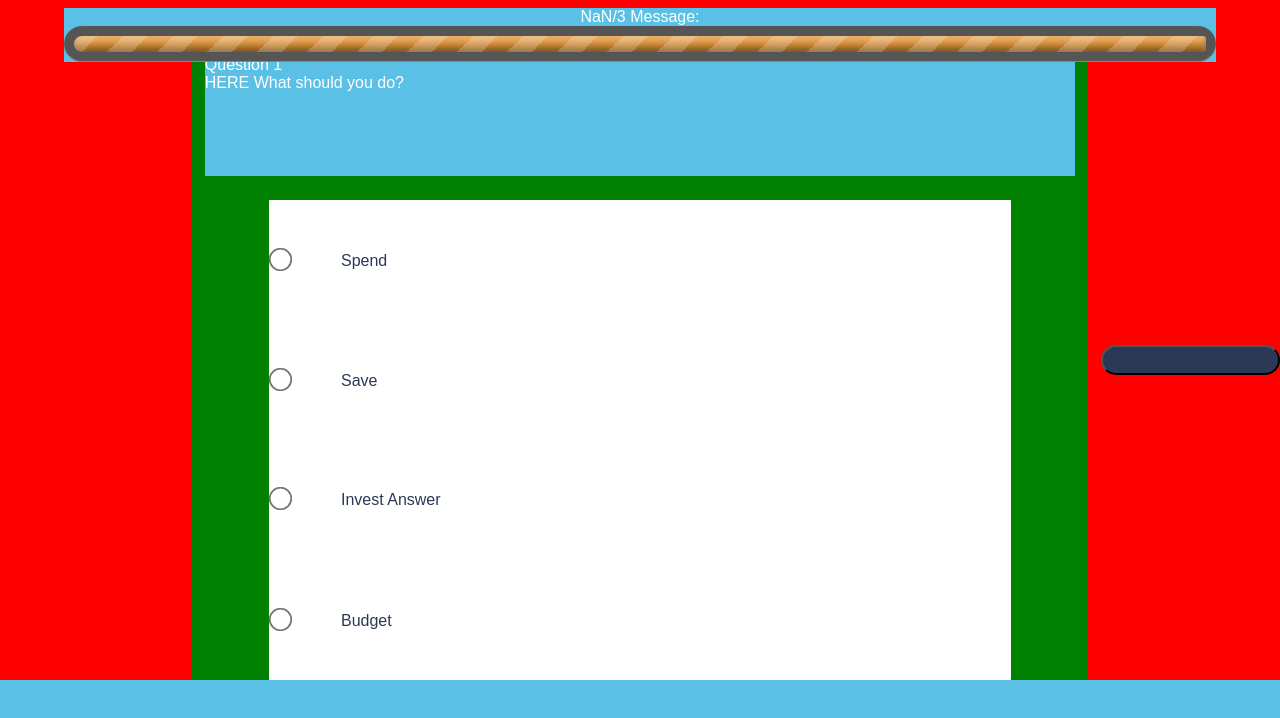
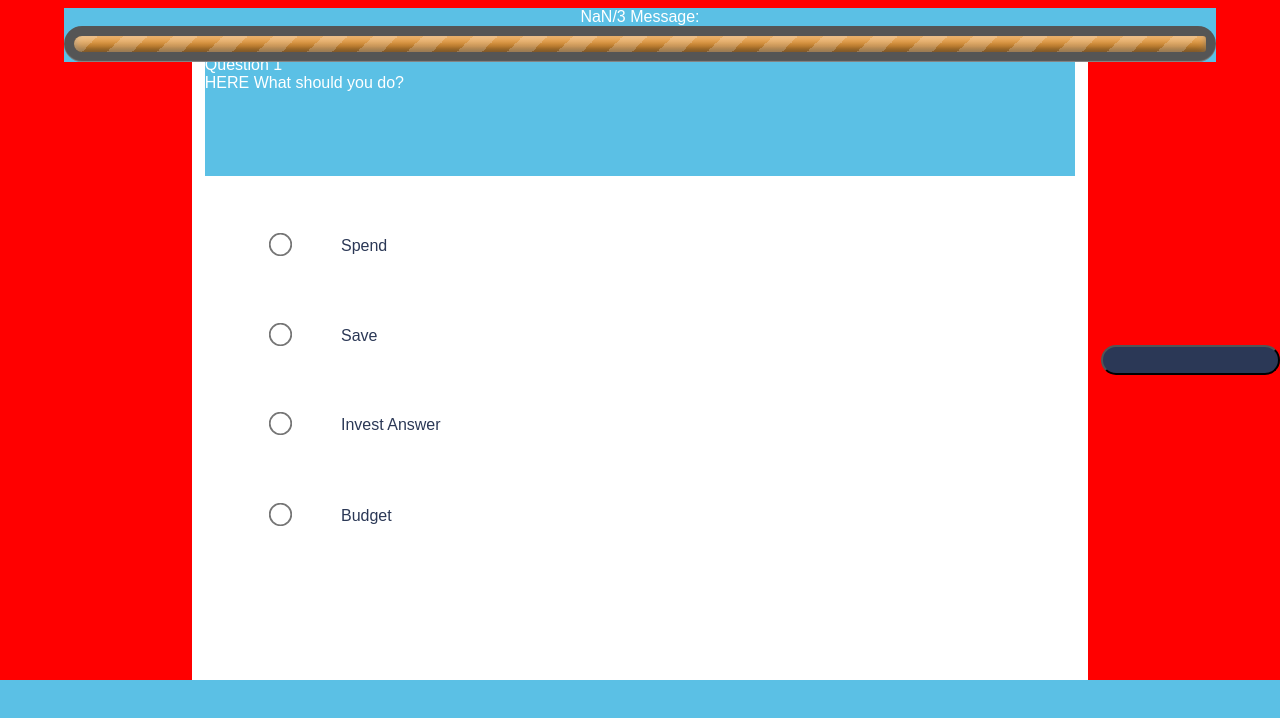
Before and after one commit to janusshanp/financial-wellness-app, a React (Create React App) app: page /quiz in a window 1280 px wide. Shown: the top 718 px of the page. Built offline with nearby package versions, Linux system fonts and the light colour scheme; the HTML template or start-up script is replaced by a standard one.

Commit message:
Pass additional states and reference answer to show reason for correct answer

```diff
--- a/src/components/QuizComponents/QnADisplay/QnADisplay.css
+++ b/src/components/QuizComponents/QnADisplay/QnADisplay.css
@@ -8,10 +8,11 @@
 }
 
 .qna-display{
-  background:green;
+  background:white;
   display:grid;
   grid-template-columns:1vw 5vw 58vw 5vw 1vw;
-  grid-template-rows: 15vh 3vh 60vh;
+  grid-template-rows: 15vh 3vh 45vh;
+  overflow-y: scroll;
 
   grid-template-areas:
   ". question-container question-container question-container ."
--- a/src/components/QuizComponents/QnADisplay/QnADisplay.jsx
+++ b/src/components/QuizComponents/QnADisplay/QnADisplay.jsx
@@ -3,12 +3,12 @@ import AnswerContainer from '../AnswerContainer/AnswerContainer'
 import QuestionContainer from '../QuestionContainer/QuestionContainer'
 import './QnADisplay.css'
 
-function QnADisplay({questions, currentQuestion, setCurrentQuestion, options, setOptions}) {
+function QnADisplay({questions, currentQuestion, setCurrentQuestion, options, setOptions, radioBtnValue, setRadioBtnValue, selectedRadioButtonEvent, setSelectedRadioButtonEvent, correctAnswerRef, explanationVisibility, setExplanationVisibility}) {
 
   useEffect(()=>{
     console.log('QUESTIONS 2',questions);
     // setOptions(questions && randomizeAnswerOrder([...questions[currentQuestion]?.answers]))
-  },[options]);
+  },[options, currentQuestion]);
 
   return (
     <div className="qna-display">
@@ -21,7 +21,16 @@ function QnADisplay({questions, currentQuestion, setCurrentQuestion, options, se
       currentQuestion={currentQuestion}
       setCurrentQuestion={setCurrentQuestion}
       options = {options}
-      setOptions = {setOptions}/>
+      setOptions = {setOptions}
+      radioBtnValue={radioBtnValue}
+      setRadioBtnValue = {setRadioBtnValue}
+      selectedRadioButtonEvent = {selectedRadioButtonEvent}
+      setSelectedRadioButtonEvent = {setSelectedRadioButtonEvent}
+
+      correctAnswerRef = {correctAnswerRef}
+
+      explanationVisibility = {explanationVisibility}
+      setExplanationVisibility = {setExplanationVisibility}/>
     </div>
   )
 }
```
